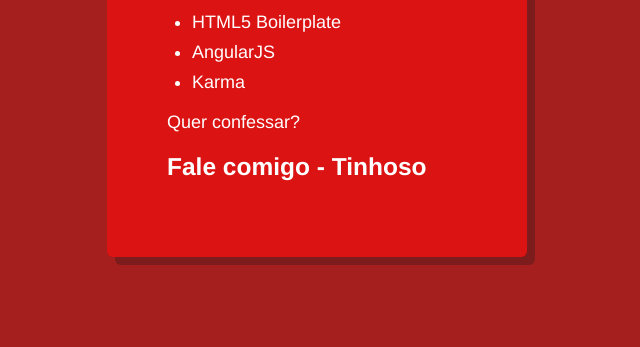
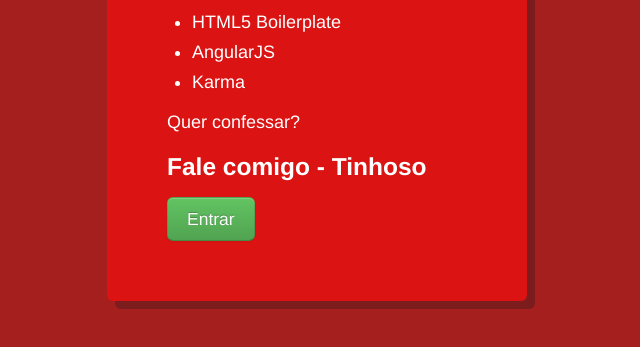
Before and after one commit to paulohp/capetaapp, a website: page public/app/index.html in a window 1280 px wide. Shown: the part 273-620 px from the top of the page, without its empty margins (323-963 px from the left). Drawn offline with Linux system fonts and the light colour scheme.

Commit message:
arrumando

```diff
--- a/public/app/views/main.html
+++ b/public/app/views/main.html
@@ -6,4 +6,5 @@
   </ul>
   <p>Quer confessar?</p>
   <h3>Fale comigo - Tinhoso</h3>
+  <button class="btn btn-large btn-success">Entrar</button>
 </div>
```
